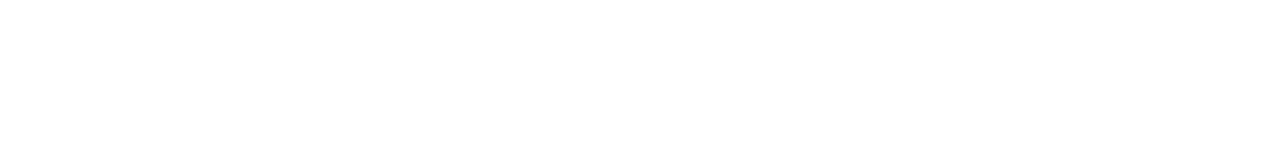
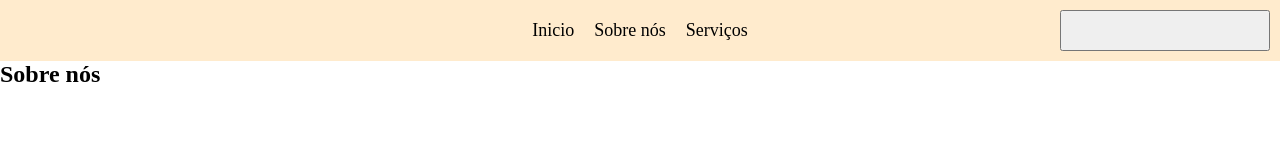
Before and after one commit to William8400/agendamento-de-servicos, a plain HTML site: page sobre_nos.html in a window 1280 px wide. Drawn offline with Linux system fonts and the light colour scheme.

Commit message:
Sobre nós

```diff
--- a/sobre_nos.html
+++ b/sobre_nos.html
@@ -4,10 +4,31 @@
     <meta charset="UTF-8">
     <meta name="viewport" content="width=device-width, initial-scale=1.0">
     <title> Sobre Nós </title>
+    <link rel="stylesheet" href="css/style.css">
 </head>
 <body>
+    <header id="cabecalho">
 
-    <section>
+        <div id="logo"></div>
+        <nav id="itens_menu">
+
+        <ul>
+            <li> Inicio </li>
+            <li> Sobre nós </li>
+            <li> Serviços</li>
+        </ul>
+
+        </nav>
+
+        <button id="botao"></button>
+
+    </header>
+
+    <section id="sobre_nos">
+
+         <h1> Sobre nós </h1>
+
+        <article id="descricao"> <p></p></article>
 
     </section>
 
```
